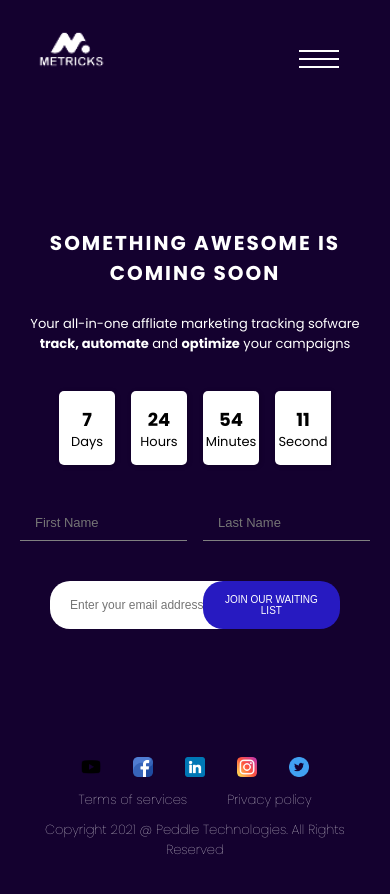
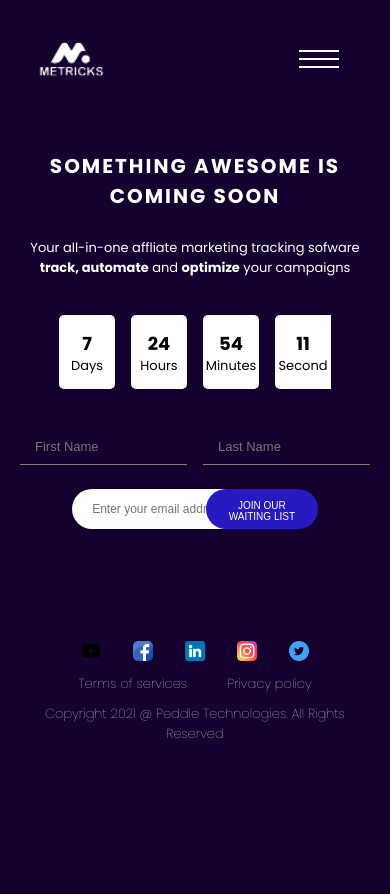
Before and after one commit to CodeBstack/Peddle, a React (Create React App) app: page / in a window 390 px wide. Shown: the top 894 px of the page. Built offline with nearby package versions, Linux system fonts and the light colour scheme.

Commit message:
implemented math func for the stars and issues count

```diff
--- a/src/components/aboutPage/aboutPage.components.jsx
+++ b/src/components/aboutPage/aboutPage.components.jsx
@@ -18,6 +18,7 @@ const AboutPage = () => {
     contactCont.classList.remove("hidden");
     navLinkContainer.classList.add("hidden-nav");
   };
+
   return (
     <div className=" about-page-container">
       <div className="main-bg"></div>
@@ -29,7 +30,7 @@ const AboutPage = () => {
         </h1>
         <p>
           Our tools are easy to use with a user <br />
-          friendlt dashboard that enables you to set up, <br /> launch, automate
+          friendly dashboard that enables you to set up, <br /> launch, automate
           and manage multi-affliate <br /> campaigns in 5 minutes.
         </p>
       </div>
--- a/src/components/aboutPage/aboutPage.styles.css
+++ b/src/components/aboutPage/aboutPage.styles.css
@@ -199,7 +199,7 @@
     justify-content: center;
     margin-top: 3rem;
     width: 100%;
-    font-size: 35px;
+    font-size: 30px;
     font-weight: 400;
     text-align: center;
   }
--- a/src/components/contact/contact.styles.css
+++ b/src/components/contact/contact.styles.css
@@ -1,14 +1,13 @@
 .contact-container {
   position: absolute;
   width: 50vw;
-  height: 150vh;
   top: 0;
   right: 0;
   border-radius: 10px;
   background-color: #1f0042;
   background-size: contain;
   box-shadow: 0 4rem 6rem rgba(0, 0, 0, 0.25);
-  padding: 0rem 2rem;
+  padding: 0rem 2rem 2rem 2rem;
   z-index: 1000;
   transition: all 1s;
   margin-top: -1rem;
--- a/src/components/directory/directory.styles.css
+++ b/src/components/directory/directory.styles.css
@@ -2,12 +2,12 @@
   display: flex;
   flex-direction: column;
   text-align: center;
-  justify-content: center;
+  /* justify-content: space-between; */
   align-items: center;
   color: #fff;
-  font-weight: normal;
+
   position: relative;
-  min-height: 100vh;
+  height: 100vh;
 }
 
 .main {
@@ -81,7 +81,9 @@
 .wait-list {
   /* margin-top: 1rem; */
   display: flex;
-  margin: 1rem auto;
+  justify-content: center;
+  margin: 0 auto;
+  width: 70%;
   /* max-height: 2rem; */
 }
 .email-input {
@@ -107,7 +109,6 @@
   color: #fff;
   cursor: pointer;
   font-size: 11px;
-
 }
 .btn:hover {
   background-color: #4a4394;
@@ -134,6 +135,7 @@
 
 .footer {
   font-weight: 100;
+  margin: 0;
 }
 
 .footer p {
@@ -165,10 +167,12 @@
   .directory-container {
     width: 90%;
     margin: 0 auto;
+
+    /* height: 100%; */
   }
 
- .directory-container br{
-display: none;
+  .directory-container br {
+    display: none;
   }
   .main {
     width: 100%;
@@ -179,7 +183,6 @@ display: none;
   }
 
   .main-text {
-    /* vertical-align: middle; */
     font-size: 13px;
   }
 
@@ -196,21 +199,21 @@ display: none;
   }
 
   .wait-list {
-    height: 3rem;
+    height: 2.5rem;
+    /* margin: 0; */
   }
 
   .email-input {
-    background: none;
-    background-color: white;
-    color: grey;
     font-size: 12px;
-    /* padding: 10px 10px 10px 20px; */
-    width: 70%;
-    border: none;
-    border-radius: 20px;
+    width: 90%;
   }
   .email-input:focus {
     outline: none;
+  }
+
+  .directory-container .footer {
+    margin: 0;
+padding: 0;
   }
 
   .btn {
--- a/src/components/github/githubPage.components.jsx
+++ b/src/components/github/githubPage.components.jsx
@@ -5,6 +5,7 @@ import "./githubPage.styles.css";
 
 const GithubPage = () => {
   const [data, setData] = useState([]);
+
   useEffect(() => {
     fetch(
       "https://api.github.com/search/repositories?q=created:>2021-08-13&sort=stars&order=desc"
--- a/src/components/github/githubPage.styles.css
+++ b/src/components/github/githubPage.styles.css
@@ -4,4 +4,5 @@
   width: 100%;
   height: 100vh;
   gap: 1rem;
+  padding: 2rem 0;
 }
--- a/src/components/repo-list/repo-list.components.jsx
+++ b/src/components/repo-list/repo-list.components.jsx
@@ -1,10 +1,16 @@
 import "./repo-list.styles.css";
 
 const RepoList = ({ data }) => {
-  console.log(data);
+  // console.log(data);
 
   const { owner, name, description, stargazers_count, open_issues_count } =
     data;
+
+  const formatK = (num) => {
+    return Math.abs(num) >= 1000
+      ? (Math.abs(num) / 1000).toFixed(1) + "k"
+      : Math.abs(num);
+  };
 
   return (
     <div className="item">
@@ -16,8 +22,8 @@ const RepoList = ({ data }) => {
         <h2>{name}</h2>
         <p>{description}</p>
         <div className="acct-activities">
-          <p className="stars">Stars: {stargazers_count}</p>
-          <p className="issues">Issues: {open_issues_count}</p>
+          <p className="stars">Stars: {formatK(stargazers_count)}</p>
+          <p className="issues">Issues: {formatK(open_issues_count)}</p>
           <p>Submitted 30 days ago by {name}</p>
         </div>
       </div>
--- a/src/components/repo-list/repo-list.styles.css
+++ b/src/components/repo-list/repo-list.styles.css
@@ -8,9 +8,7 @@
   color: #fff;
   border-radius: 5px;
   padding: 10px 30px;
-
   position: relative;
-
   backface-visibility: hidden;
   transform: translateZ(0);
   transition: transform 0.7s ease-out;
@@ -45,8 +43,8 @@
 }
 
 .text__area h2 {
-  margin: -0.2rem 0;
-  font-size: 1.7rem;
+  margin: -0.3rem 0;
+  font-size: 1.6rem;
   font-weight: 500;
 }
 
@@ -57,7 +55,7 @@
 }
 .stars,
 .issues {
-  border: 1px solid red;
+  border: 3px dashed rgb(153, 103, 103);
   padding: 5px;
 }
 
@@ -87,7 +85,8 @@
   }
   .stars,
   .issues {
-    padding: 2px;
+    padding: 0;
     border: none;
+    /* flex-basis: 30%; */
   }
 }
--- a/src/index.css
+++ b/src/index.css
@@ -4,7 +4,7 @@ body {
   /* font-family: -apple-system, BlinkMacSystemFont, "Segoe UI", "Roboto", "Oxygen",
     "Ubuntu", "Cantarell", "Fira Sans", "Droid Sans", "Helvetica Neue",
     sans-serif; */
-    font-family: 'Poppins', sans-serif;
+  font-family: "Poppins", sans-serif;
   -webkit-font-smoothing: antialiased;
   -moz-osx-font-smoothing: grayscale;
   background-color: #14012f;
--- a/src/routes/comingsoon/comingsoon.component.jsx
+++ b/src/routes/comingsoon/comingsoon.component.jsx
@@ -4,7 +4,7 @@ import Directory from "../../components/directory/directory.components";
 
 const Home = () => {
   return (
-    <div>
+    <div className="good">
       <Outlet />
       <Contact />
       <Directory />
--- a/src/routes/navigation/navigation.styles.css
+++ b/src/routes/navigation/navigation.styles.css
@@ -109,7 +109,8 @@
   }
 
   .logo-container {
-    flex-basis: 20%;
+    margin-top: .6rem;
+    /* flex-basis: 20%; */
   }
   .hamburger {
     display: block;
```
Also changed, not shown: src/routes/comingsoon/comingsoon.css (deleted).
